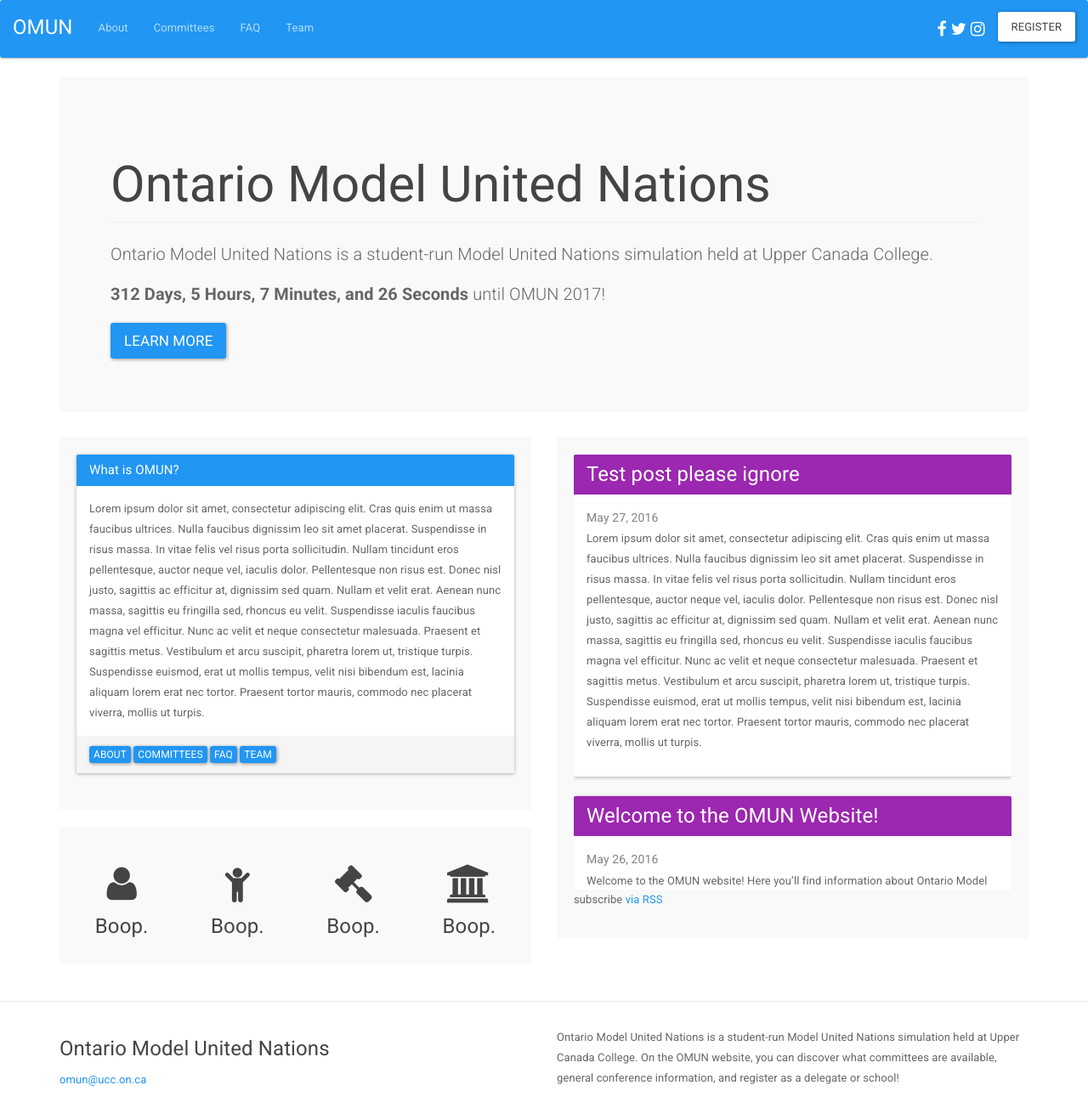
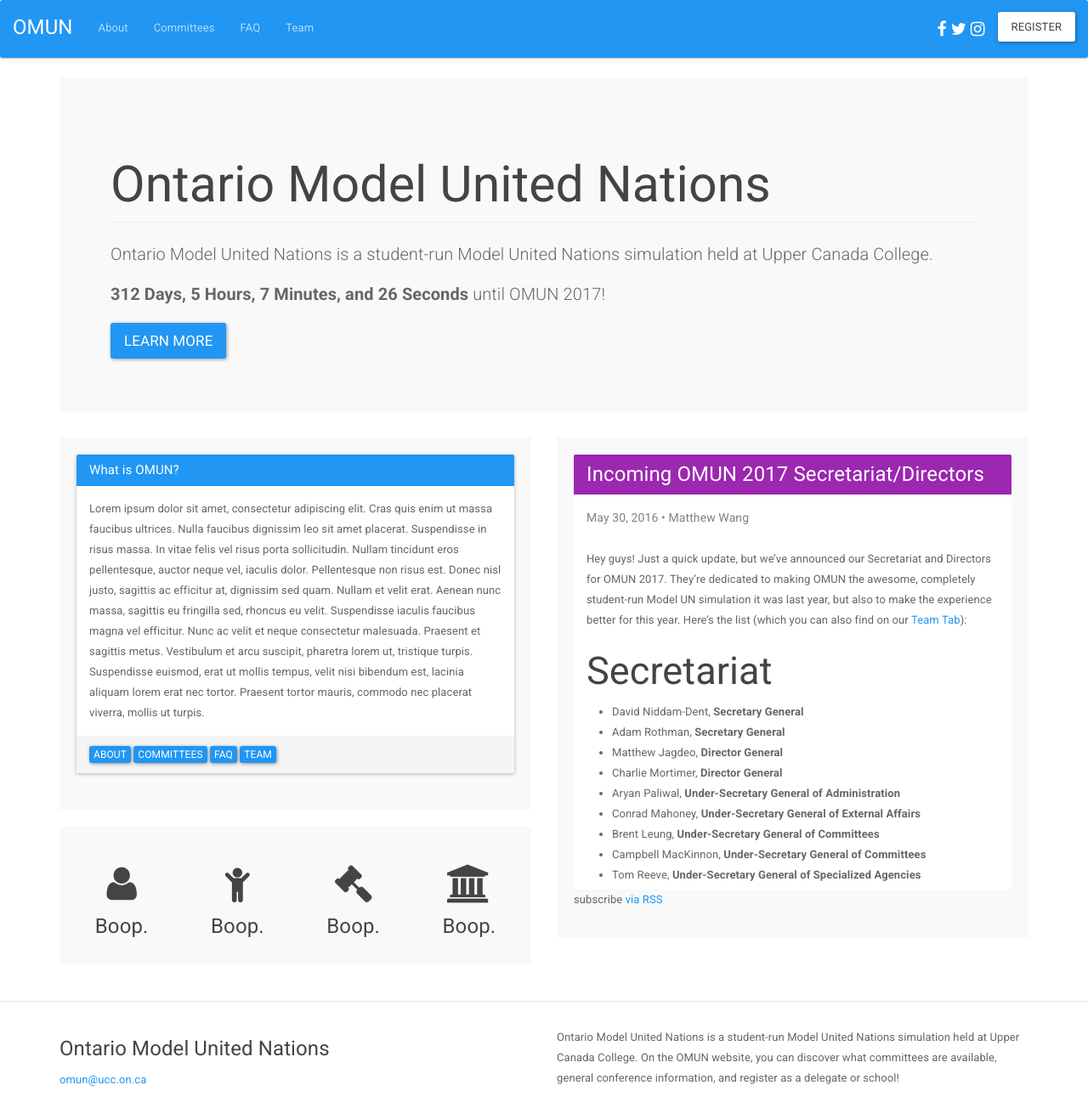
Before and after one commit to malsf21/omun.ca, a Jekyll site: the page built from index.html, in a window 1280 px wide. Shown: the top 1317 px of the page at 85% size. Built offline with Jekyll 4.4.1, drawn with Linux system fonts in a browser that asks for light colours.

Commit message:
updates formatting of index form & adds welcome staff blog post

```diff
--- a/_layouts/post.html
+++ b/_layouts/post.html
@@ -8,7 +8,6 @@ layout: default
       <h1 class="post-title" itemprop="name headline">{{ page.title }}</h1>
       <p class="post-meta"><time datetime="{{ page.date | date_to_xmlschema }}" itemprop="datePublished">{{ page.date | date: "%b %-d, %Y" }}</time>{% if page.author %} • <span itemprop="author" itemscope itemtype="http://schema.org/Person"><span itemprop="name">{{ page.author }}</span></span>{% endif %}</p>
     </header>
-
     <div class="post-content" itemprop="articleBody">
       {{ content }}
     </div>
--- a/_posts/2016-05-27-test-post-please-ignore.markdown
+++ /dev/null
@@ -1,8 +0,0 @@
----
-layout: post
-title:  "Test post please ignore"
-date:   2016-05-27 12:01:21 -0400
-author: Matthew Wang
----
-
-Lorem ipsum dolor sit amet, consectetur adipiscing elit. Cras quis enim ut massa faucibus ultrices. Nulla faucibus dignissim leo sit amet placerat. Suspendisse in risus massa. In vitae felis vel risus porta sollicitudin. Nullam tincidunt eros pellentesque, auctor neque vel, iaculis dolor. Pellentesque non risus est. Donec nisl justo, sagittis ac efficitur at, dignissim sed quam. Nullam et velit erat. Aenean nunc massa, sagittis eu fringilla sed, rhoncus eu velit. Suspendisse iaculis faucibus magna vel efficitur. Nunc ac velit et neque consectetur malesuada. Praesent et sagittis metus. Vestibulum et arcu suscipit, pharetra lorem ut, tristique turpis. Suspendisse euismod, erat ut mollis tempus, velit nisi bibendum est, lacinia aliquam lorem erat nec tortor. Praesent tortor mauris, commodo nec placerat viverra, mollis ut turpis.
--- /dev/null
+++ b/_posts/2016-05-30-welcome-omun-staff.markdown
@@ -0,0 +1,41 @@
+---
+layout: post
+title:  "Incoming OMUN 2017 Secretariat/Directors"
+date:   2016-05-30 12:01:21 -0400
+author: Matthew Wang
+---
+
+Hey guys! Just a quick update, but we've announced our Secretariat and Directors for OMUN 2017. They're dedicated to making OMUN the awesome, completely student-run Model UN simulation it was last year, but also to make the experience better for this year. Here's the list (which you can also find on our [Team Tab]({{site.baseurl}}/team/)):
+
+## Secretariat
+* David Niddam-Dent, **Secretary General**
+* Adam Rothman, **Secretary General**
+* Matthew Jagdeo, **Director General**
+* Charlie Mortimer, **Director General**
+* Aryan Paliwal, **Under-Secretary General of Administration**
+* Conrad Mahoney, **Under-Secretary General of External Affairs**
+* Brent Leung, **Under-Secretary General of Committees**
+* Campbell MacKinnon, **Under-Secretary General of Committees**
+* Tom Reeve, **Under-Secretary General of Specialized Agencies**
+* Miles Hoaken, **Under-Secretary General of Specialized Agencies**
+* Matthew Wang, **Under-Secretary General of Communications**
+* Scotty Andrade, **Under-Secretary General of Operations**
+
+## Directors
+
+* Adam Sayani, **Director of Delegate Services**
+* William Lloyd, **Director of Delegate Services**
+* Daniel Reid, **Director of Chairing**
+* Gaurav Dogra,  **Director of Policy**
+* Kohilan Paramaanantham,  **Director of Policy**
+* Sammy Fleisher,  **Director of of Crisis Simulation**
+* Jamie Oneschuk,  **Director of Crisis Simulation**
+* William Lloyd,  **Director of Information Technology**
+* Phillip Nicoletti,  **Director of Site Management**
+* Alex Czgledy,  **Director of Site Management**
+* Michael Kagan,  **Director of Procurement**
+* Konstantinos Tsatsos,  **Director of Procurement**
+* Joe Hill,  **Director of Personnel**
+* Andrew Speirs,  **Director of Personnel**
+
+We'll update you more with conference information as it comes together. Stay tuned!
--- a/index.html
+++ b/index.html
@@ -63,10 +63,12 @@ layout: default
           {% for post in site.posts %}
             <div class="panel panel-info">
               <div class="panel-heading">
-              <h3 class="panel-title"><a class="post-link" href="{{ post.url | prepend: site.baseurl }}">{{ post.title }}</a></h3>
-            </div>
+                <h3 class="panel-title"><a class="post-link" href="{{ post.url | prepend: site.baseurl }}">{{ post.title }}</a></h3>
+              </div>
               <div class="panel-body">
-                <span class="post-meta">{{ post.date | date: "%b %-d, %Y" }}</span>
+                <span class="post-meta">{{ post.date | date: "%b %-d, %Y" }}{% if post.author %} • <span itemprop="author" itemscope itemtype="http://schema.org/Person"><span itemprop="name">{{ post.author }}</span></span>{% endif %}</span>
+                </br>
+                </br>
                 {{ post.content }}
               </div>
             </div>
```
